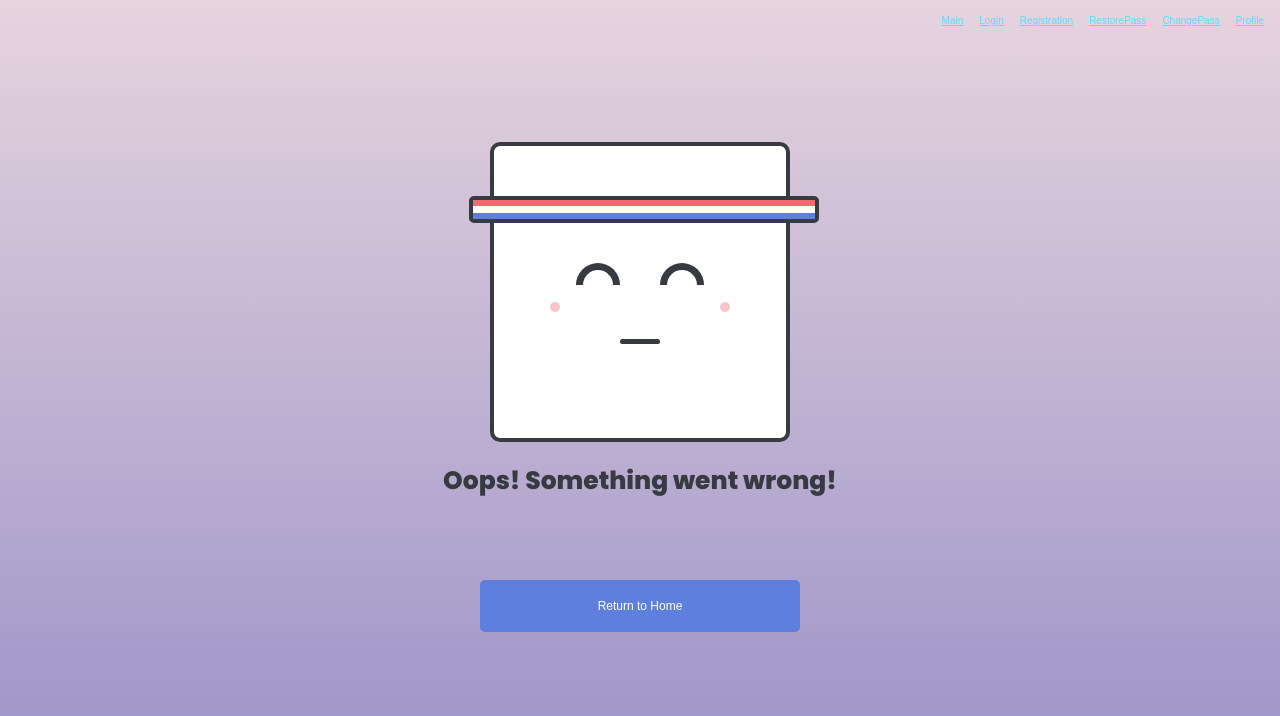
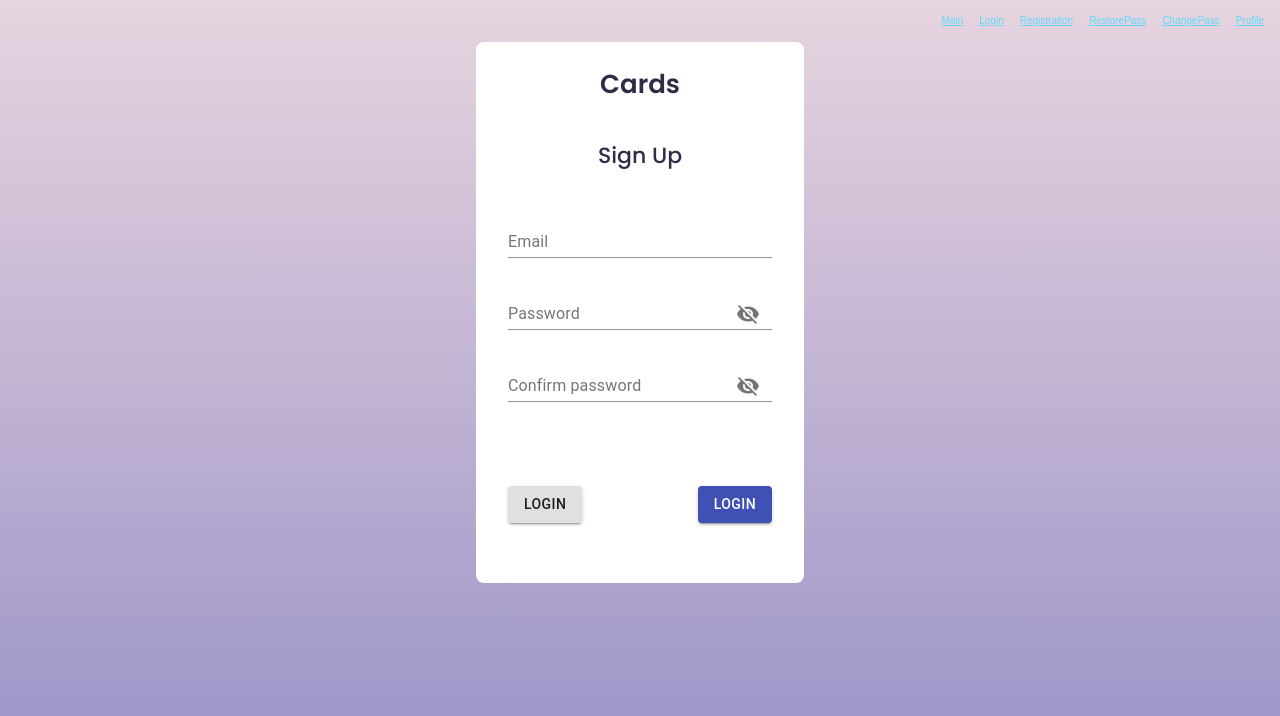
Before and after one commit to collabincubator/incu-cards, a React (Create React App) app: page /#/auth/registration in a window 1280 px wide. Shown: the top 716 px of the page. Built offline with nearby package versions, Linux system fonts and the light colour scheme.

Commit message:
refactor: add Auth container component and common styles / add second switch router

```diff
--- a/src/App.tsx
+++ b/src/App.tsx
@@ -1,16 +1,16 @@
 import React from 'react';
 import Header from './components/Header/Header';
 import {Redirect, Route, Switch} from "react-router-dom";
-import Login from "./components/Main/Login/Login";
 import Profile from "./components/Main/Profile/Profile";
 import RestorePass from "./components/Main/RestorePass/RestorePass";
 import ChangePass from "./components/Main/ChangePass/ChangePass";
 import Registration from "./components/Main/Registration/Registration";
 import {PageNotFounded} from "./components/Main/PageNotFounded/PageNotFounded";
 import Main from "./components/Main/Main";
+import Auth from './components/Main/Auth/Auth';
 
 const PATH = {
-    LOGIN: '/login',
+    AUTH: '/auth',
     PROFILE: '/profile',
     NEW_PASSWORD:'/changepass/', //:token
     REGISTER:'/registration',
@@ -26,12 +26,9 @@ const App = (props: any) => {
           <Header/>
           <Switch>
               <Route path={'/main'} exact render={() => <Main/>}/>
-              <Route path={'/'} exact render={() => <Redirect to={PATH.LOGIN}/>}/>
-              <Route path={PATH.LOGIN} render={() => <Login/>}/>
+              <Route path={'/'} exact render={() => <Redirect to={PATH.AUTH}/>}/>
+              <Route path={PATH.AUTH} render={(props) => <Auth />}/>
               <Route path={PATH.PROFILE} render={() => <Profile/>}/>
-              <Route path={PATH.RESTORE_PASS} render={() => <RestorePass/>}/>
-              <Route path={PATH.NEW_PASSWORD} render={() => <ChangePass/>}/>
-              <Route path={PATH.REGISTER} render={() => <Registration/>}/>
               <Route render={() => <PageNotFounded/>}/>
           </Switch>
       </div>
--- /dev/null
+++ b/src/components/Main/Auth/Auth.module.scss
@@ -0,0 +1,96 @@
+@import '../../../styles/variables.module';
+@import '../../../styles/mixins.module';
+
+.container {
+  @include gridContainer (100.8rem, transparent);
+  .box {
+    width: 100%;
+    background-color: #fff;
+    margin: 0 auto;
+    padding: 2.4rem 3.2rem;
+    border-radius: 0.8rem;
+    grid-column: 5 /span 4;
+    font-size: 1.6rem;
+    line-height: 1;
+    overflow: hidden;
+    .inner {
+        @include gridBox(5 / span 6, $bgcolor);
+        display: flex;
+        flex-direction: column;
+        justify-content: center;
+        align-items: stretch;
+        h1, h2 {
+          text-align: center;
+          color: $primary
+        }
+        h1 {
+          line-height: 3.6rem;
+        }
+        h2 {
+          @include formHeader2();
+        }
+        h3 {
+          text-align: left;
+        }
+        form {
+          display: flex;
+          flex-direction: column;
+        }
+        .controlInputs {
+          margin-bottom: 2.4rem;
+          color: $primary
+        }
+        .btnContainer {
+          display: flex;
+          justify-content: space-between;
+          margin-top: 2.4rem;
+        }
+        .formButtons {
+          margin: 3.6rem 0;
+        }
+        .btn {
+          display: block;
+          margin: 0 2.4rem;
+          border: none;
+          border-radius: 0.8rem;
+          padding: 1rem;
+          outline: none;
+          font: normal normal 1.6rem/1 Poppins, sans-serif;
+          color: rgb(255, 255, 255);
+          background-color: $third;
+          box-shadow: $btnBoxShadow;
+        }
+
+        .forgotBox {
+          margin: 1.2rem 0 4.6rem;
+          text-align: right;
+        }
+        a.navLinkForgotBox {
+          display: inline-block;
+          padding: 0.8rem 1.2rem;
+          text-align: right;
+          font: $typoLinkForms;
+          text-decoration: none;
+          color: $third
+        }
+        .signUpBox {
+          text-align: center;
+          p {
+            font: $typoGuideForms;
+            margin-bottom: 0.8rem;
+          }
+          .signUpLink {
+            display: inline-block;
+            text-decoration: none;
+            padding: 0.6rem 1.2rem;
+            & span {
+              font: $typoHeader3LinkForms;
+              color: $third
+            }
+
+          }
+        }
+
+      }
+  }
+}
--- /dev/null
+++ b/src/components/Main/Auth/Auth.tsx
@@ -0,0 +1,23 @@
+import React from 'react';
+import styles from '../Auth/Auth.module.scss';
+import { Switch, Route } from 'react-router-dom';
+import Login from '../Login/Login';
+import Registration from '../Registration/Registration';
+
+export const Auth: React.FC = (props) => {
+
+    return (
+        <div className={styles.container}>
+            <div className={styles.box}>
+                <div className={styles.inner}>
+                    <Switch>
+                        <Route path={'/auth/login'} exact={true} render={(props)=><Login styles={styles} /> }/>
+                        <Route path={'/auth/registration'} exact={true} render={(props)=><Registration styles={styles} /> }/>
+                    </Switch>
+                </div>
+            </div>
+        </div>
+    )
+}
+
+export default Auth;
--- a/src/components/Main/Login/Login.tsx
+++ b/src/components/Main/Login/Login.tsx
@@ -1,7 +1,6 @@
 import React, {ChangeEvent, useCallback, useReducer, useRef, useState} from 'react';
 import {useDispatch} from 'react-redux';
 import {loginTC} from '../../../redux/loginReducer/loginReducer';
-import styles from './Login.module.scss';
 import {NavLink} from 'react-router-dom';
 import {
     FormControl,
@@ -13,7 +12,11 @@ import {
 import {Visibility, VisibilityOff} from '@material-ui/icons';
 import {useFormik} from 'formik';
 
-export const Login = (props: any) => {
+type PropsType = {
+    styles: any
+}
+
+export const Login: React.FC<PropsType> = ({styles, ...props}) => {
 
     let [email, setEmail] = useState('')
     let [pass, setPass] = useState('')
@@ -58,10 +61,8 @@ export const Login = (props: any) => {
         }
     })
 
-    return <div className={styles.container}>
-        <div className={styles.box}>
-                <div className={styles.inner}>
-
+    return(
+        <>
             <h1>Cards</h1>
             <h2>Sign In</h2>
             <form onSubmit={formik.handleSubmit}>
@@ -95,14 +96,16 @@ export const Login = (props: any) => {
                             </InputAdornment>
                         }
                     />
-                            {!!formik.errors.password && <FormHelperText id="password-error">{formik.errors.password}</FormHelperText>}
+                    {!!formik.errors.password &&
+                    <FormHelperText id="password-error">{formik.errors.password}</FormHelperText>}
                 </FormControl>
                 <div className={styles.forgotBox}>
-                            <NavLink className={styles.navLinkForgotBox} to={'/restorepass'} >
+                    <NavLink className={styles.navLinkForgotBox} to={'/restorepass'}>
                         <span>Forgot Password</span>
                     </NavLink>
                 </div>
-                        <Button disabled={false} type={'submit'} className={styles.formButtons} variant="contained" color="primary" onClick={onClickHandler} >
+                <Button disabled={false} type={'submit'} className={styles.formButtons} variant="contained"
+                        color="primary" onClick={onClickHandler}>
                     Login
                 </Button>
             </form>
@@ -112,9 +115,9 @@ export const Login = (props: any) => {
                     <span>Sign Up</span>
                 </NavLink>
             </div>
-                </div>
-        </div>
-    </div>
+        </>
+    )
+
 }
 
 export default Login;
--- a/src/components/Main/Registration/Registration.tsx
+++ b/src/components/Main/Registration/Registration.tsx
@@ -1,71 +1,174 @@
-import React, {useState} from 'react';
+import React, {ChangeEvent, useCallback, useState} from 'react';
 import {useDispatch, useSelector} from "react-redux";
 import {RegistrationTC} from '../../../redux/registrationReducer/registrationReducer';
-import styles from "./Registration.module.scss";
 import {Redirect, useHistory} from 'react-router-dom';
 import {AppStateType} from "../../../redux/store";
 import preloader from '../../../assets/icons/preloader.svg'
 import classNames from "classnames";
+import {Button, FormControl, FormHelperText, IconButton, Input, InputAdornment, InputLabel} from '@material-ui/core';
+import {useFormik} from 'formik';
+import {Visibility, VisibilityOff} from '@material-ui/icons';
 
+type PropsType = {
+    styles: any
+}
 
-
-const Registration = (props: any) => {
+const Registration: React.FC<PropsType> = ({styles, ...props}) => {
 
     const [email, setEmail] = useState('');
     const [pass, setPass] = useState('');
     const [passSecond, setPassSecond] = useState('');
     const dispatch = useDispatch()
+    const formik = useFormik({
+        initialValues: {
+            email: '',
+            password: '',
+            passwordConfirm: ''
+        },
+        validate: values => {
+            if (!values.email) {
+                return {
+                    email: 'email is required'
+                }
+            }
+            if (!values.password) {
+                return {
+                    password: 'password is required'
+                }
+            }
+        },
+        onSubmit: values => {
+            alert(JSON.stringify(values, null, 2));
+        }
+    });
     const history = useHistory()
     const succeess = useSelector<AppStateType,boolean>(state => state.registrationReducer.registrationSuccess)
     const loading = useSelector<AppStateType,boolean>(state => state.registrationReducer.loading)
     const err = useSelector<AppStateType,string>(state => state.registrationReducer.error)
+
+    const setEmailHandler = useCallback((e: ChangeEvent<HTMLInputElement>) => {
+        setEmail(e.currentTarget.value)
+    }, [email])
+
+    const setPassHandler = useCallback((e: ChangeEvent<HTMLInputElement>) => {
+        setPass(e.currentTarget.value)
+    }, [pass])
+    const setPassConfHandler = useCallback((e: ChangeEvent<HTMLInputElement>) => {
+            setPassSecond(e.currentTarget.value)
+        }, [passSecond])
+
+    let [isBlind, setIsBlind] = useState(true)
+    let [isBlindPassConf, setIsBlindPassConf] = useState(true)
+
+    const eyeToggle = () => {
+        setIsBlind(prev => !prev)
+    }
+    const eyeTogglePassConf = () => {
+        setIsBlindPassConf(prev => !prev)
+    }
 
     const onClickHandler = () => {
         pass === passSecond &&
         dispatch(RegistrationTC(email, pass))
 
     }
-    const onClickRedirect = () => {
+    const onClickBack = () => {
        history.goBack()
     }
 
     if(succeess) {
-        return <Redirect to={'/login'}/>
+        return <Redirect to={'/auth/login'}/>
     }
+    debugger
+    return (
+        <>
+            <h1>Cards</h1>
+            <h2>Sign Up</h2>
+            <FormControl {...formik.getFieldProps('email')}
+                         error={!!formik.errors.email}
+                         className={styles.controlInputs}>
+                <InputLabel htmlFor="email">Email</InputLabel>
+                <Input id={"email"} value={email} onChange={setEmailHandler} aria-describedby={'email-error'}/>
+                {!!formik.errors.email && <FormHelperText id="email-error">{formik.errors.email}</FormHelperText>}
+            </FormControl>
+            <FormControl {...formik.getFieldProps('password')}
+                         error={!!formik.errors.password}
+                         className={styles.controlInputs}>
+                <InputLabel htmlFor={"password"}>Password</InputLabel>
+                <Input
 
-    return (
-        <div className={styles.container}>
-        <div className={styles.box}>
-            <div className={styles.inner}>
-                <h1>Cards</h1>
-                <h2>Sign Up</h2>
-                <span>Email</span>
-                <input className={classNames(styles.textInput,{
+                    color={'primary'}
+                    id={"password"}
+                    type={isBlind ? 'password' : 'text'}
+                    value={pass}
+                    onChange={setPassHandler}
+                    aria-describedby={'password-error'}
+                    endAdornment={
+                        <InputAdornment position="end">
+                            <IconButton
+                                aria-label={"toggle password visibility"}
+                                onClick={eyeToggle}
+                            >
+                                {isBlind ? <VisibilityOff/>: <Visibility/>}
+                            </IconButton>
+                        </InputAdornment>
+                    }
+                />
+                {!!formik.errors.password &&
+                <FormHelperText id="password-error">{formik.errors.password}</FormHelperText>}
+            </FormControl>
 
-                })} value={email} onChange={(e) => {
-                    setEmail(e.currentTarget.value)
-                }}/>
-                <span>Password</span>
-                <input type='password' className={`${styles.textInput} ${styles.passInput}`}
-                       value={pass} onChange={(e) => {
-                    setPass(e.currentTarget.value)
-                }}/>
+            <FormControl {...formik.getFieldProps('passwordConfirm')}
+                         error={!!formik.errors.password}
+                         className={styles.controlInputs}>
+                <InputLabel htmlFor={"passwordConfirm"}>Confirm password</InputLabel>
+                <Input
 
-                <span>Confirm password</span>
-                <input type='password' className={`${styles.textInput} ${styles.passInput}`}
-                       value={passSecond} onChange={(e) => {
-                    setPassSecond(e.currentTarget.value)
-                }}/>
-                {err !==  '' && <span style={{color:"red"}}> {err}</span>}
-                <div className={styles.btn_group}>
-                    <button className={styles.btnSecond} onClick={onClickRedirect}>Cancel</button>
-                    <button className={classNames(styles.btn,{
-                        [styles.disable] : loading
-                    })} disabled={loading} onClick={onClickHandler}>Registr  {loading && <img src={preloader} className={styles.preloader} alt=""/>  }</button>
-                </div>
+                    color={'primary'}
+                    id={"passwordConfirm"}
+                    type={isBlindPassConf ? 'password' :'text' }
+                    value={passSecond}
+                    onChange={setPassConfHandler}
+                    aria-describedby={'passwordConfirm-error'}
+                    endAdornment={
+                        <InputAdornment position="end">
+                            <IconButton
+                                aria-label={"toggle password visibility"}
+                                onClick={eyeTogglePassConf}
+                            >
+                                {isBlindPassConf ? <VisibilityOff/> : <Visibility/>}
+                            </IconButton>
+                        </InputAdornment>
+                    }
+                />
+                {!!formik.errors.password &&
+                <FormHelperText id="passwordConfirm">{formik.errors.password}</FormHelperText>}
+            </FormControl>
+
+            {err !== '' && <span style={{color: "red"}}> {err}</span>}
+
+            <div className={styles.btnContainer}>
+                <Button disabled={false} type={'button'} variant={"contained"}
+                        className={styles.formButtons}
+                        onClick={onClickBack}>
+                    Login
+                </Button>
+                <Button disabled={false} type={'submit'} variant={"contained"}
+                        className={styles.formButtons}
+                        color="primary" onClick={onClickHandler}>
+                    Login
+                </Button>
             </div>
-        </div>
-    </div>)
+
+            {/*<div className={styles.btn_group}>*/}
+            {/*    <button className={styles.btnSecond} onClick={onClickBack}>Cancel</button>*/}
+            {/*    <button className={classNames(styles.btn, {*/}
+            {/*        [styles.disable]: loading*/}
+            {/*    })} disabled={loading} onClick={onClickHandler}>Registr {loading &&*/}
+            {/*    <img src={preloader} className={styles.preloader} alt=""/>}</button>*/}
+            {/*</div>*/}
+        </>
+    )
 }
 
 export default Registration;
```
Also changed, not shown: src/assets/img/svg/mail-circle-icon-01.svg (added), src/assets/img/svg/mail-circle-icon.svg (added). Lines whose indentation alone changed are shown as unchanged.
